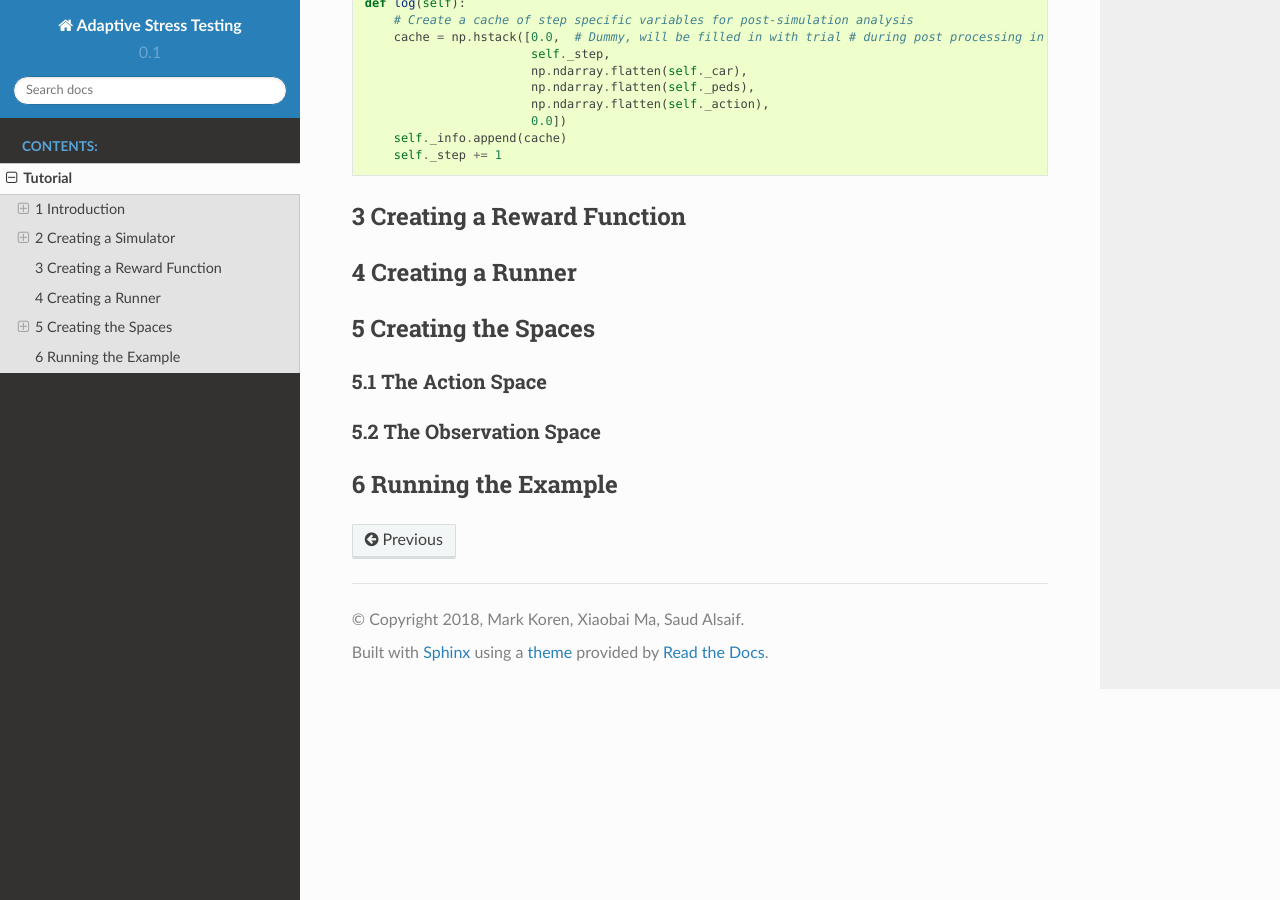
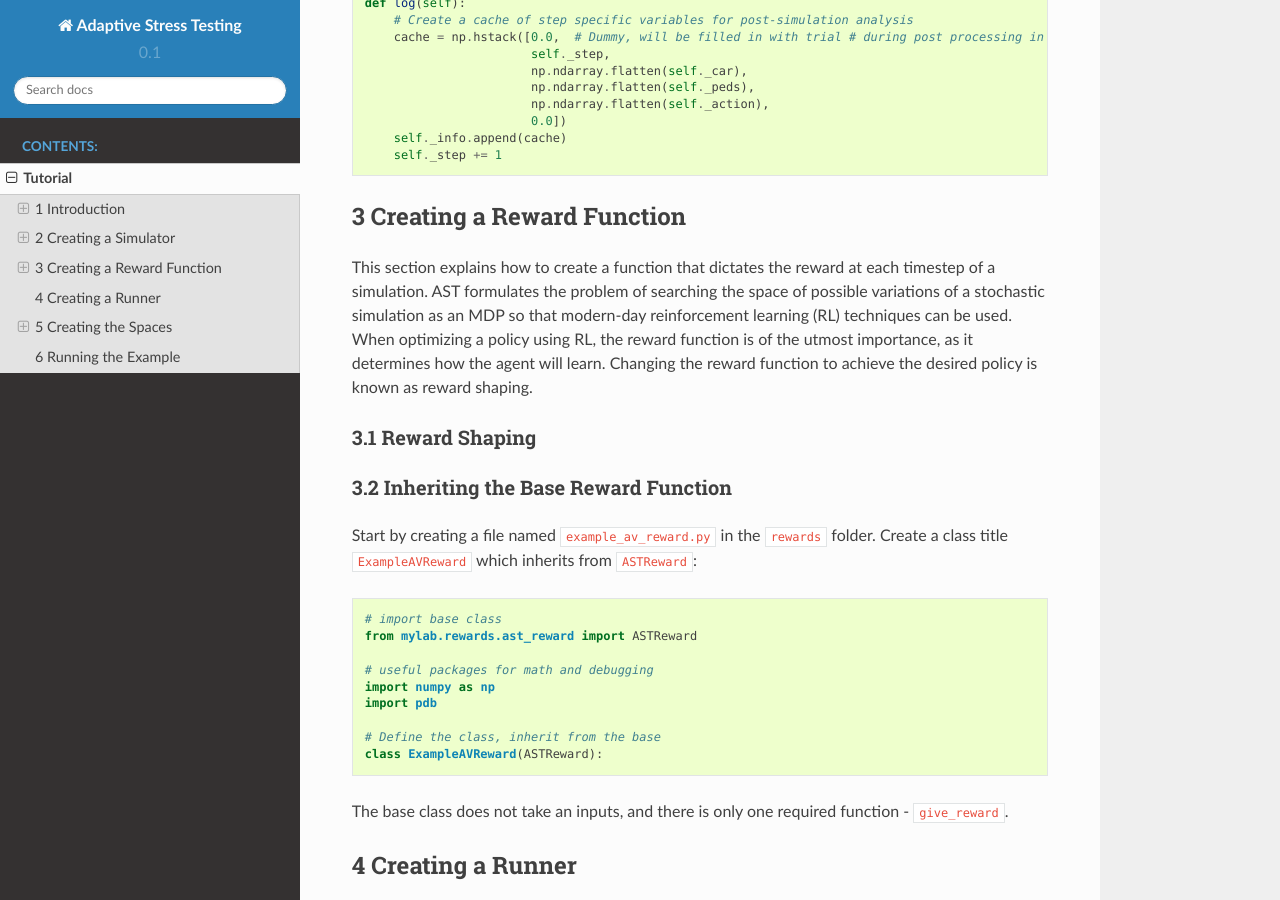
Before and after one commit to mark-koren/DRL-AST, a Sphinx documentation site: the page built from docs/tutorial.rst, in a window 1280 px wide and 900 px high, scrolled down 8788 px. Built offline with Sphinx 7.4.7 and the Read the Docs theme 2.0.0, drawn with Linux system fonts in a browser that asks for light colours.

Commit message:
starting reward doc

```diff
--- a/docs/tutorial.rst
+++ b/docs/tutorial.rst
@@ -451,6 +451,29 @@ The log function is a way to store variables from the simulator for later access
 3 Creating a Reward Function
 ============================
 
+This section explains how to create a function that dictates the reward at each timestep of a simulation. AST formulates the problem of searching the space of possible variations of a stochastic simulation as an MDP so that modern-day reinforcement learning (RL) techniques can be used. When optimizing a policy using RL, the reward function is of the utmost importance, as it determines how the agent will learn. Changing the reward function to achieve the desired policy is known as reward shaping.
+
+3.1 Reward Shaping
+------------------
+
+3.2 Inheriting the Base Reward Function
+---------------------------------------
+
+Start by creating a file named ``example_av_reward.py`` in the ``rewards`` folder. Create a class title ``ExampleAVReward`` which inherits from ``ASTReward``:
+::
+	# import base class
+	from mylab.rewards.ast_reward import ASTReward
+
+	# useful packages for math and debugging
+	import numpy as np
+	import pdb
+
+	# Define the class, inherit from the base
+	class ExampleAVReward(ASTReward):
+
+The base class does not take an inputs, and there is only one required function - ``give_reward``.
+
+
 4 Creating a Runner
 ===================
 
```
Also changed, not shown: 1 other file.
